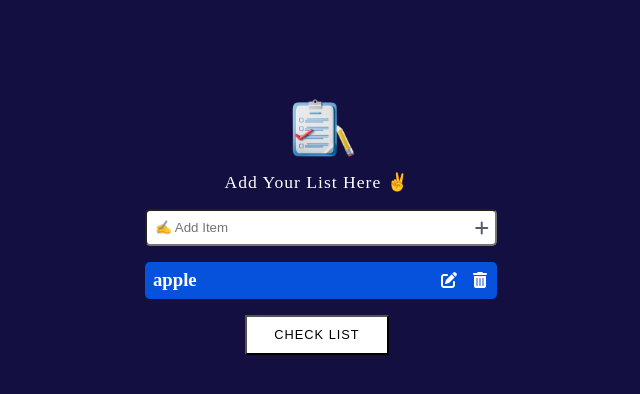
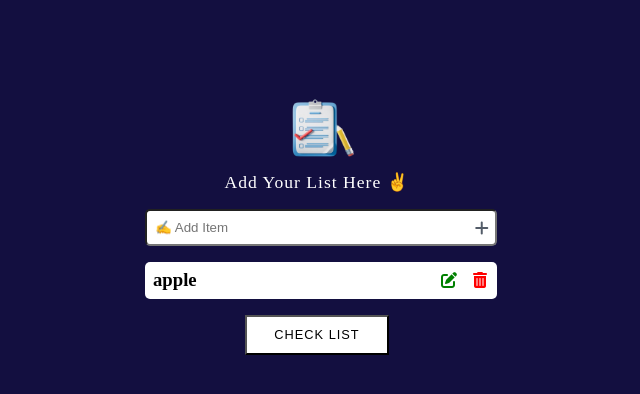
Before and after one commit to muktinathrajbanshi/reactFiveProject, a React (Create React App) app: page / in a window 1280 px wide. In both pictures the pointer is over the element 660 px from the left and 280 px from the top of the page. Shown: the top 394 px of the page, without its empty margins (339-979 px from the left). Built offline with nearby package versions, Linux system fonts and the light colour scheme.

Commit message:
wow finally for my third project css is completed now for React Js turn

```diff
--- a/src/component/todoreact/style.css
+++ b/src/component/todoreact/style.css
@@ -64,6 +64,7 @@
   margin-left: -1.4rem;
   background-color: #fff;
   color: var(--text-color);
+  cursor: pointer;
 }
 
 .child-div .showItems {
@@ -97,6 +98,33 @@
   margin-left: 18rem;
   display: flex;
   gap: 1rem;
+}
+
+.showItems .eachItem:hover {
+  background-color: #fff;
+}
+
+.showItems .eachItem:hover h3 {
+  color: #000;
+}
+
+.showItems .eachItem:hover i:first-child {
+  background-color: transparent;
+  color: green;
+}
+
+.showItems .eachItem:hover i:last-child {
+  background-color: transparent;
+  color: red;
+}
+
+.showItems .eachItem i:hover {
+  cursor: pointer;
+  transition: 0.3s all;
+  -webkit-transition: 0.3s all;
+  -moz-transition: 0.3s all;
+  -ms-transition: 0.3s all;
+  -o-transition: 0.3s all;
 }
 
 .eachItem h3 {
```
